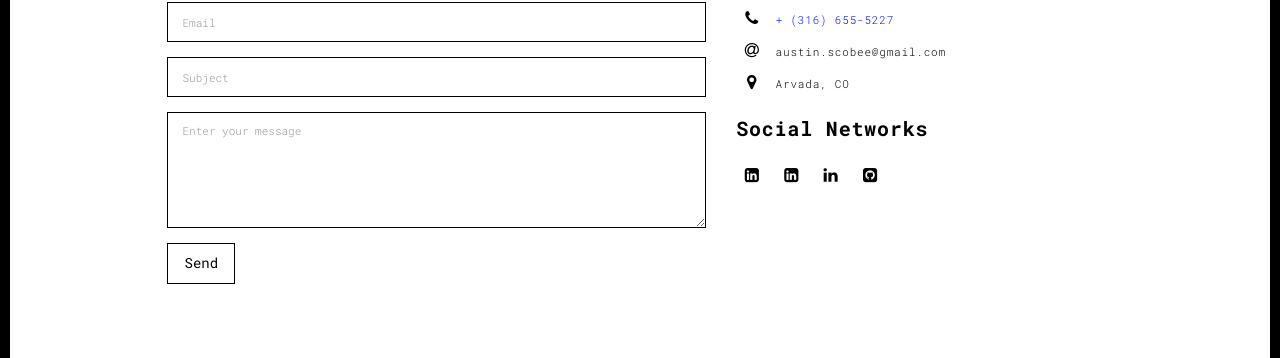
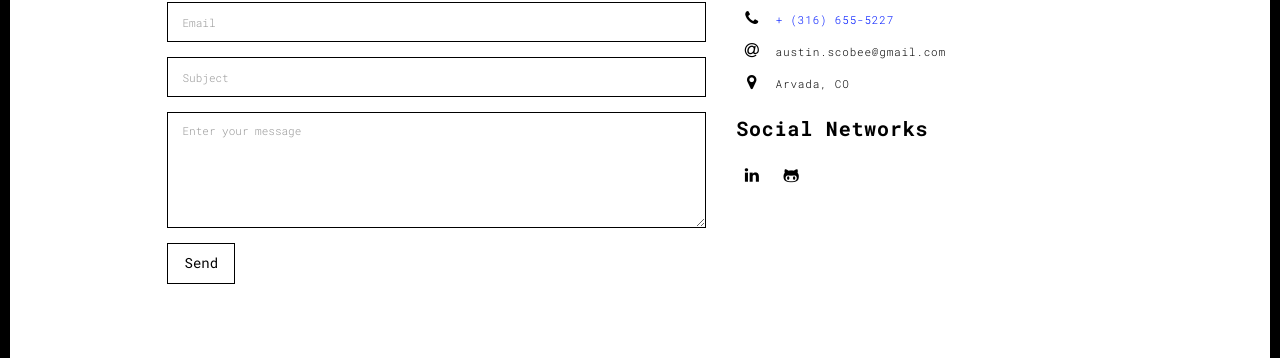
Before and after one commit to ascobee/portfo, a Flask app: page /contact.html in a window 1280 px wide. Shown: the part 200-558 px from the top of the page. Run offline with Flask 2, Linux system fonts and the light colour scheme; some libraries are stand-ins or nearby versions.

Commit message:
updated contact

```diff
--- a/templates/contact.html
+++ b/templates/contact.html
@@ -106,16 +106,10 @@
                       <i class="fa fa-twitter"></i>
                     </a> -->
                     <a href="http://www.linkedin.com/in/austin-scobee" title="" class="fa-icon">
-                      <i class="fa fa-linkedin-square"></i>
-                    </a>
-                    <a href="http://www.linkedin.com/in/austin-scobee" title="" class="fa-icon">
-                      <i class="fa fa-linkedin-square"></i>
-                    </a>
-                    <a href="http://www.linkedin.com/in/austin-scobee" title="" class="fa-icon">
                       <i class="fa fa-linkedin"></i>
                     </a>
                     <a href="http://github.com/ascobee" title="" class="fa-icon">
-                      <i class="fa fa-github-square"></i>
+                      <i class="fa fa-github-alt"></i>
                     </a>
 
                   </div>
```
